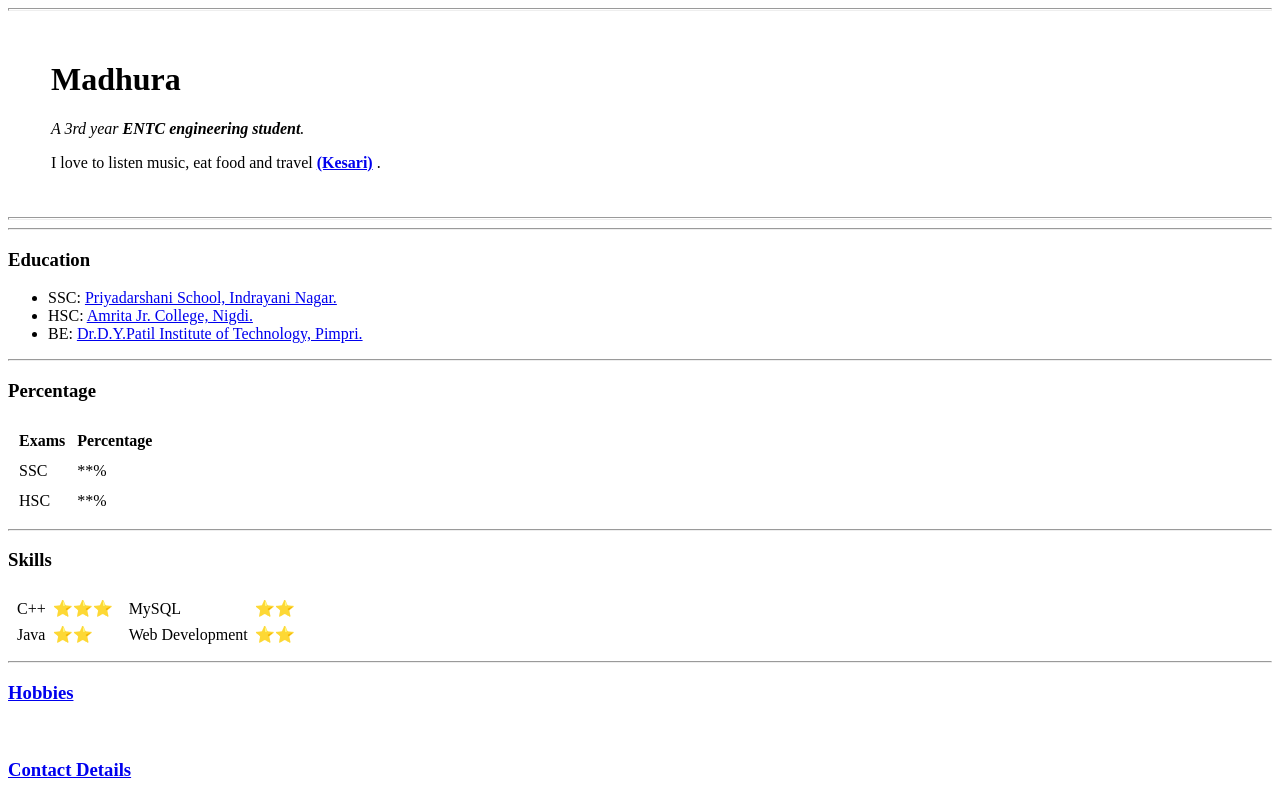
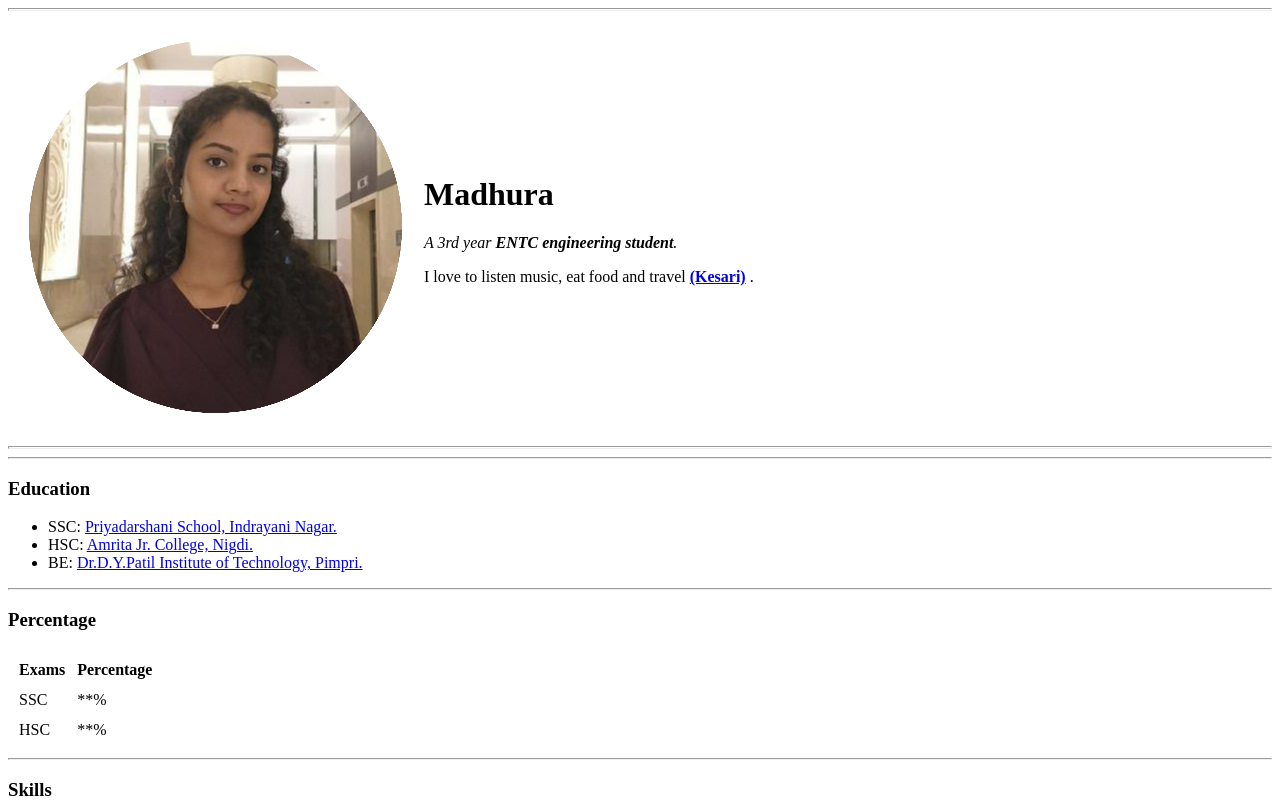
Before and after one commit to Madhura246/cv, a plain HTML site: page index.html in a window 1280 px wide. Shown: the top 804 px of the page. Drawn offline with Linux system fonts and the light colour scheme.

Commit message:
change in image path

```diff
--- a/index.html
+++ b/index.html
@@ -10,7 +10,7 @@
   <hr size="3">
   <table cellspacing="20">
     <tr>
-      <td><img src=""C:\Users\Madhura\Desktop\Web development\HTML-Personal Site\image\Madhura.png" alt=""></td>
+      <td><img src="image\Madhura.png" alt=""></td>
       <td><h1>Madhura</h1>
       <p><em>A 3rd year <strong>ENTC engineering student</strong>.</em>
       </p>
```
